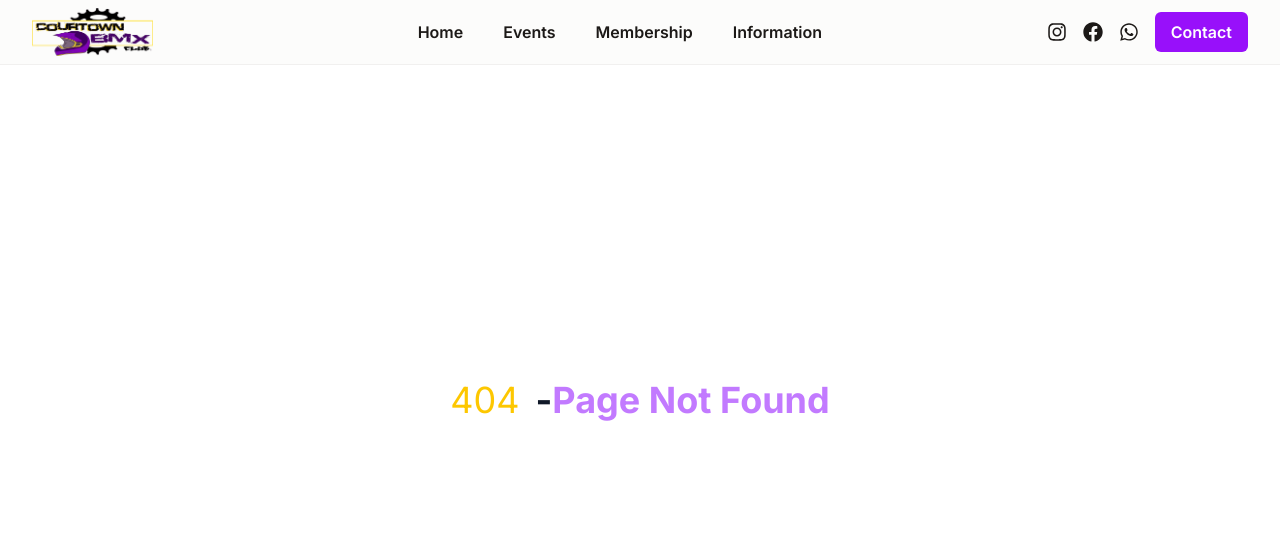
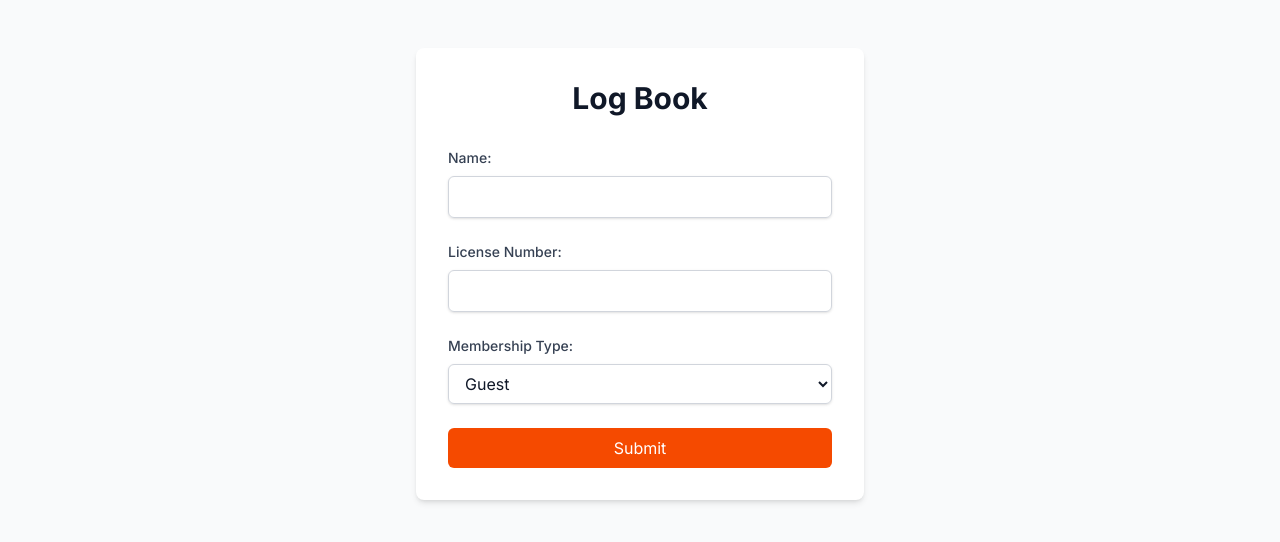
Before and after one commit to Beroris/courtownbmxclub, a Next.js app: page /log-book in a window 1280 px wide. Before the commit this address had no page. Shown: the top 542 px of the page. Built offline with nearby package versions, Linux system fonts and the light colour scheme; no server answers.

Commit message:
changed some wording and added supabase stuff(not finished yet)

```diff
--- a/package.json
+++ b/package.json
@@ -11,6 +11,7 @@
     "lint": "next lint"
   },
   "dependencies": {
+    "@supabase/supabase-js": "^2.49.1",
     "next": "15.2.0",
     "postcss": "^8.5.3",
     "react": "^19.0.0",
--- a/src/app/components/Welcome.tsx
+++ b/src/app/components/Welcome.tsx
@@ -6,11 +6,11 @@ export default function Welcome() {
 			<div className="max-w-7xl mx-auto px-4 sm:px-6 lg:px-8">
 				<div className="grid grid-cols-1 md:grid-cols-2 gap-8 items-center">
 					<div className="flex justify-center">
-						<div className="w-64 h-64 rounded-full overflow-hidden bg-bg dark:bg-bg flex items-center justify-center shadow-lg">
+						<div className="w-84 h-84 rounded-full overflow-hidden bg-bg dark:bg-bg flex items-center justify-center shadow-lg">
 							<Image
 								src={`/images/logo.png`}
 								alt="Courtown BMX Logo"
-								width={300}
+								width={500}
 								height={300}
 								className="object-contain"
 							/>
@@ -22,16 +22,20 @@ export default function Welcome() {
 						</h2>
 						<div className="space-y-4">
 							<p>
-								Established in 2016, Courtown BMX Club is the home of BMX in the
-								sunny south east, offering sessions to excite and include
-								everyone from toddlers to talls and get as many bums on bikes as
-								we can.
+								Courtown BMX Club was established in 2016 and, since then, has
+								provided an informal and friendly atmosphere for riders and
+								families alike.
 							</p>
 							<p>
-								Located in Riverchapel Community Complex, feel free to pop down
-								and enjoy a ride.
+								At Courtown BMX we are all-inclusive and encourage people of all
+								ages and from all backgrounds to try out a fun, exciting outdoor
+								pursuit, whether it be for leisure, socialising or competitive
+								sport.
 							</p>
-							<p>All ages, sizes and skill levels are welcome.</p>
+							<p>
+								Why not pop down to our track at Riverchapel Community Complex
+								and try it out?!
+							</p>
 						</div>
 					</div>
 				</div>
--- /dev/null
+++ b/src/app/log-book/page.tsx
@@ -0,0 +1,140 @@
+"use client";
+
+import React, { useState } from "react";
+import { supabase } from "@/lib/supabaseClient";
+
+export default function LogPage() {
+	const [name, setName] = useState("");
+	const [licenseNumber, setLicenseNumber] = useState("");
+	const [membershipType, setMembershipType] = useState("guest");
+	const [message, setMessage] = useState("");
+
+	const handleSubmit = async (e: React.FormEvent) => {
+		e.preventDefault();
+		setMessage("");
+
+		try {
+			const res = await fetch(
+				`https://67d59417286fdac89bbfc0e0.mockapi.io/license-numbers?license_number=${licenseNumber}`
+			);
+
+			if (!res.ok) {
+				throw new Error(`Failed to fetch from MockAPI: ${res.statusText}`);
+			}
+
+			const dataFromMock = await res.json();
+
+			// If Option B (fetching all), you'd filter:
+			// const validLicense = dataFromMock.find((item: any) => item.license_number === licenseNumber);
+
+			// If Option A, dataFromMock should be an array of matching items. If it's empty, there's no match.
+			if (!Array.isArray(dataFromMock) || dataFromMock.length === 0) {
+				setMessage("Error: Invalid license number");
+				return;
+			}
+
+			// 2) If valid, proceed to insert into Supabase
+			const { data, error } = await supabase.from("log_entries").insert([
+				{
+					name,
+					license_number: licenseNumber,
+					membership_type: membershipType,
+				},
+			]);
+
+			if (error) {
+				setMessage(`Error: ${error.message}`);
+				return;
+			}
+
+			// 3) Clear the form
+			setName("");
+			setLicenseNumber("");
+			setMembershipType("guest");
+			setMessage("Log entry saved successfully!");
+		} catch (err: any) {
+			setMessage(`Error: ${err.message}`);
+		}
+	};
+
+	return (
+		<div className="min-h-screen bg-gray-50 py-12 px-4 sm:px-6 lg:px-8">
+			<div className="max-w-md mx-auto bg-white p-8 rounded-lg shadow-md">
+				<h1 className="text-3xl font-bold text-gray-900 mb-8 text-center">
+					Log Book
+				</h1>
+
+				<form onSubmit={handleSubmit} className="space-y-6">
+					<div className="space-y-2">
+						<label className="block text-sm font-medium text-gray-700">
+							Name:
+						</label>
+						<input
+							type="text"
+							value={name}
+							onChange={(e) => setName(e.target.value)}
+							required
+							className="w-full px-3 py-2 border border-gray-300 rounded-md shadow-sm
+                         focus:outline-none focus:ring-2 focus:ring-orange-500
+                         focus:border-orange-500"
+						/>
+					</div>
+
+					<div className="space-y-2">
+						<label className="block text-sm font-medium text-gray-700">
+							License Number:
+						</label>
+						<input
+							type="text"
+							value={licenseNumber}
+							onChange={(e) => setLicenseNumber(e.target.value)}
+							required
+							className="w-full px-3 py-2 border border-gray-300 rounded-md shadow-sm
+                         focus:outline-none focus:ring-2 focus:ring-orange-500
+                         focus:border-orange-500"
+						/>
+					</div>
+
+					<div className="space-y-2">
+						<label className="block text-sm font-medium text-gray-700">
+							Membership Type:
+						</label>
+						<select
+							value={membershipType}
+							onChange={(e) => setMembershipType(e.target.value)}
+							className="w-full px-3 py-2 border border-gray-300 rounded-md shadow-sm
+                         focus:outline-none focus:ring-2 focus:ring-orange-500
+                         focus:border-orange-500"
+						>
+							<option value="guest">Guest</option>
+							<option value="daily">Daily</option>
+							<option value="member">Member</option>
+							<option value="yearly">Yearly</option>
+						</select>
+					</div>
+
+					<button
+						type="submit"
+						className="w-full bg-orange-600 text-white py-2 px-4 rounded-md
+                       hover:bg-orange-700 focus:outline-none focus:ring-2
+                       focus:ring-offset-2 focus:ring-orange-500 transition-colors duration-200"
+					>
+						Submit
+					</button>
+				</form>
+
+				{message && (
+					<p
+						className={`mt-4 p-4 rounded-md ${
+							message.includes("Error")
+								? "bg-red-100 text-red-700"
+								: "bg-green-100 text-green-700"
+						}`}
+					>
+						{message}
+					</p>
+				)}
+			</div>
+		</div>
+	);
+}
--- /dev/null
+++ b/src/lib/supabaseClient.ts
@@ -0,0 +1,6 @@
+import { createClient } from "@supabase/supabase-js";
+
+const supabaseUrl = process.env.NEXT_PUBLIC_SUPABASE_URL as string;
+const supabaseAnonKey = process.env.NEXT_PUBLIC_SUPABASE_ANON_KEY as string;
+
+export const supabase = createClient(supabaseUrl, supabaseAnonKey);
--- a/tailwind.config.ts
+++ /dev/null
@@ -1,12 +0,0 @@
-import type { Config } from "tailwindcss";
-
-const config: Config = {
-	content: ["./src/**/*.{js,ts,jsx,tsx,mdx}"],
-	darkMode: "class",
-	theme: {
-		extend: {},
-	},
-	plugins: [],
-};
-
-export default config;
```
Also changed, not shown: 2 other files (tests, documents, lock files or other folders).
